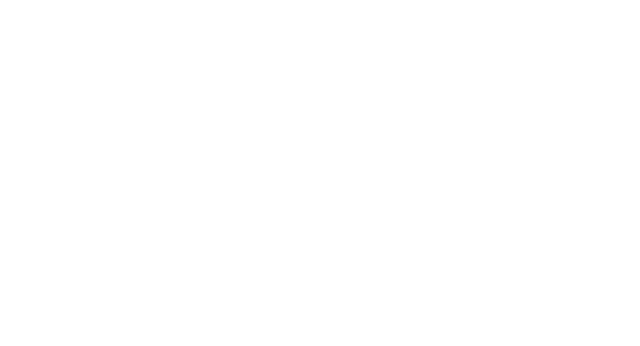
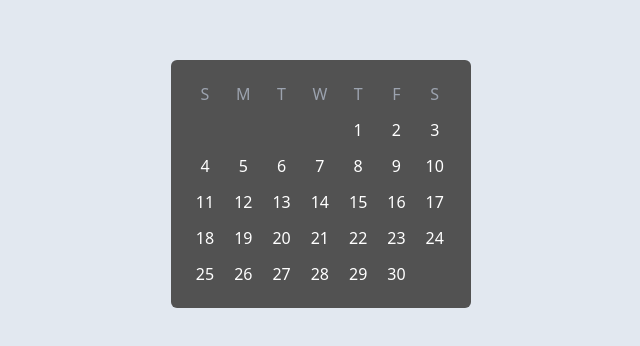
Before and after one commit to raghav369r/chat-here, a React (Vite) app: page /cal in a window 1280 px wide. Before the commit this address had no page. Shown: the part 216-562 px from the top of the page, without its empty margins (319-959 px from the left). Built offline with nearby package versions, Linux system fonts and the light colour scheme.

Commit message:
before connecting to graphQl

```diff
--- a/src/App.jsx
+++ b/src/App.jsx
@@ -3,6 +3,7 @@ import { Route, Routes } from "react-router-dom";
 import Loader from "./components/Loader";
 import Home from "./components/Home";
 import useSetTheme from "./hooks/useSetTheme";
+import Calender from "./components/shared/Calender";
 
 const App = () => {
   useSetTheme();
@@ -10,7 +11,7 @@ const App = () => {
     <div className="">
       <Routes>
         <Route path="/" element={<Home />} />
-        <Route path="/hlo" element={<h1>hello</h1>} />
+        <Route path="/cal" element={<Calender />} />
         <Route path="/load" element={<Loader />} />
       </Routes>
     </div>
--- a/src/components/AllChats.jsx
+++ b/src/components/AllChats.jsx
@@ -51,7 +51,7 @@ const AllChats = () => {
             </button>
           ))}
         </div>
-        <hr className="border-gray-800"/>
+        <hr className="dark:border-gray-800"/>
         <div className="px-2 flex flex-col h-full overflow-y-scroll">
           <div className="flex w-full py-2 dark:text-white">Archived</div>
           {data.map((ele, ind) => (
@@ -72,7 +72,6 @@ const AllChats = () => {
                   className="p-1 cursor-pointer w-full"
                   onClick={() => {
                     setChat(ind);
-                    setMenu("");
                   }}
                 >
                   <h1 className="font-semibold text-neutral-600 dark:text-white">
--- a/src/components/Menu.jsx
+++ b/src/components/Menu.jsx
@@ -1,8 +1,30 @@
 import propTypes from "prop-types";
+import { useEffect, useRef } from "react";
 
 const Menu = ({ setMenu }) => {
+  const menuRef = useRef(null);
+  useEffect(() => {
+    const handleClick = (event) => {
+      menuRef.current &&
+        !menuRef.current.contains(event?.target) &&
+        setMenu("");
+    };
+    const id = setTimeout(
+      () => window.addEventListener("click", handleClick),
+      [100]
+    );
+
+    return () => {
+      window.removeEventListener("click", handleClick);
+      clearTimeout(id);
+    };
+  }, [setMenu]);
+
   return (
-    <div className="z-10 absolute top-full mt-1 min-w-[200px] right-0 rounded-md shadow-lg bg-white dark:bg-bghero dark:text-white">
+    <div
+      ref={menuRef}
+      className="z-10 absolute top-full mt-1 min-w-[200px] right-0 rounded-md shadow-lg bg-white dark:bg-bghero dark:text-white"
+    >
       <ul className="flex flex-col items-start justify-center py-2">
         <Item name={"New group"} />
         <Item name={"New comunity"} />
@@ -37,4 +59,7 @@ Menu.propTypes = {
   setMenu: propTypes.func,
 };
 
+Item.propTypes = {
+  name: propTypes.string,
+};
 export default Menu;
--- a/src/components/Messages.jsx
+++ b/src/components/Messages.jsx
@@ -11,7 +11,7 @@ const Messages = ({ data }) => {
     <div className="container px-8 dark:text-white">
       {data?.map((ele, ind) => (
         <div key={ind} className="flex">
-          {ele.r && <Triangle />}
+          {!(data?.[ind-1]?.r) && ele.r && <Triangle />}
           {ele.r && (
             <h1 className="relative rounded-lg rounded-tl-none px-3 py-2 pr-10 mr-auto max-w-[75%] bg-white dark:bg-bghero shadow-md w-fit my-2">
               {ele?.r}
@@ -28,7 +28,7 @@ const Messages = ({ data }) => {
               </span>
             </h1>
           )}
-          {ele.s && (
+          {!(data?.[ind-1]?.s) && ele.s && (
             <div className="triangleg mt-auto -translate-y-2 rotate-90 shadow-lg" />
           )}
         </div>
--- a/src/components/Settings.jsx
+++ b/src/components/Settings.jsx
@@ -9,7 +9,7 @@ import { useState } from "react";
 const Settings = ({ setMenu }) => {
   const [theme, setTheme] = useState(false);
   return (
-    <div className="z-10 absolute top-0 left-0 w-full h-full bg-white dark:bg-bgchat flex flex-col">
+    <div className="z-10 absolute top-0 left-0 w-full h-full bg-white dark:bg-bgchat flex flex-col ">
       <div className="h-[18vh] bg-green-600 dark:bg-bghero flex p-5">
         <div
           className="flex gap-5 items-end cursor-pointer"
--- a/src/components/TopNavBar.jsx
+++ b/src/components/TopNavBar.jsx
@@ -21,28 +21,28 @@ const TopNavbar = ({ menu, setMenu }) => {
         <IoIosPeople
           className="size-8 cursor-pointer"
           color="gray"
-          onClick={() => setMenu(menu === "" ? "community" : "")}
+          onClick={() => setMenu("community")}
         />
         <TbCircleDashed
           className="size-7 cursor-pointer"
           color="gray"
-          onClick={() => setMenu(menu === "" ? "status" : "")}
+          onClick={() => setMenu("status")}
         />
         <LuMessageSquarePlus
           className="size-6 cursor-pointer"
           color="gray"
-          onClick={() => setMenu(menu === "" ? "channels" : "")}
+          onClick={() => setMenu("channels")}
         />
         <IoMdSettings
           className="size-6 cursor-pointer"
           color="gray"
-          onClick={() => setMenu(menu === "" ? "settings" : "")}
+          onClick={() => setMenu("settings")}
         />
         <div className="relative">
           <BsThreeDotsVertical
             className="size-6 cursor-pointer"
             color="gray"
-            onClick={() => setMenu(menu === "" ? "menu" : "")}
+            onClick={() => setMenu("menu")}
           />
           {menu === "menu" && <Menu setMenu={setMenu} />}
         </div>
--- /dev/null
+++ b/src/components/shared/Calender.jsx
@@ -0,0 +1,67 @@
+const Calender = () => {
+  const dates = [
+    "",
+    "",
+    "",
+    "",
+    1,
+    2,
+    3,
+    4,
+    5,
+    6,
+    7,
+    8,
+    9,
+    10,
+    11,
+    12,
+    13,
+    14,
+    15,
+    16,
+    17,
+    18,
+    19,
+    20,
+    21,
+    22,
+    23,
+    24,
+    25,
+    26,
+    27,
+    28,
+    29,
+    30,
+  ];
+  const days = ["S", "M", "T", "W", "T", "F", "S"];
+  return (
+    <div className="container mx-auto flex-center h-[100dvh] bg-slate-200">
+      <div className="min-w-[300px] p-4 bg-neutral-600 grid grid-cols-7 rounded-md ">
+        {days.map((day, ind) => (
+          <div
+            key={ind}
+            className="flex-center size-9 p-2 rounded-full text-gray-400"
+          >
+            {day}
+          </div>
+        ))}
+        {dates.map((date, ind) =>
+          !date ? (
+            <div key={ind} className="size-9"></div>
+          ) : (
+            <div
+              key={ind}
+              className="flex-center cursor-pointer size-9 p-2 rounded-full hover:bg-neutral-500 text-white"
+            >
+              {date}
+            </div>
+          )
+        )}
+      </div>
+    </div>
+  );
+};
+
+export default Calender;
```
